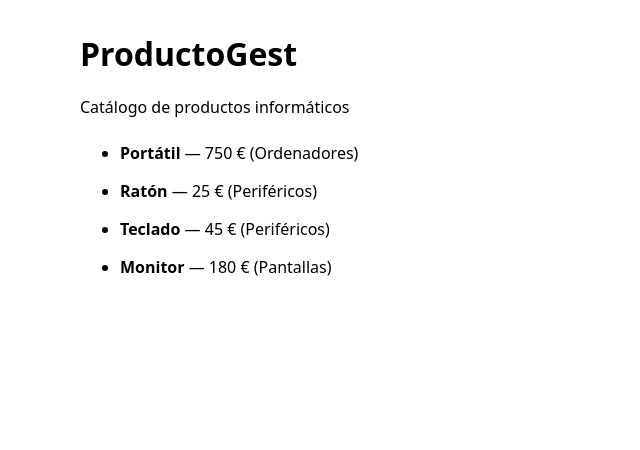
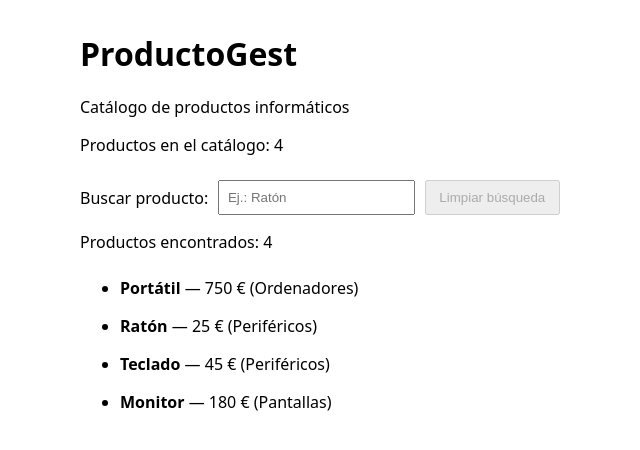
Before and after one commit to jminsausti/ProductoGest-Vue, a Vue app: page / in a window 1280 px wide. Shown: the top 450 px of the page, without its empty margins (200-840 px from the left). Built offline with nearby package versions, Linux system fonts and the light colour scheme.

Commit message:
Actualizar fundamentos de Vue y buscador ProductoGest

```diff
--- a/src/App.vue
+++ b/src/App.vue
@@ -1,5 +1,5 @@
 <script setup>
-import { ref } from 'vue'
+import { ref, computed } from 'vue'
 
 const titulo = 'ProductoGest'
 const productos = ref([
@@ -8,14 +8,49 @@ const productos = ref([
   { id: 3, nombre: 'Teclado', precio: 45, categoria: 'Periféricos' },
   { id: 4, nombre: 'Monitor', precio: 180, categoria: 'Pantallas' }
 ])
+const busqueda = ref('')
+
+const productosFiltrados = computed(() => {
+  const texto = busqueda.value.trim().toLocaleLowerCase('es')
+  return productos.value.filter(producto =>
+    producto.nombre.toLocaleLowerCase('es').includes(texto)
+  )
+})
+
+function limpiarBusqueda() {
+  busqueda.value = ''
+}
 </script>
 
 <template>
   <main>
     <h1>{{ titulo }}</h1>
     <p>Catálogo de productos informáticos</p>
-    <ul>
-      <li v-for="producto in productos" :key="producto.id">
+    <p>Productos en el catálogo: {{ productos.length }}</p>
+
+    <div class="buscador">
+      <label for="buscar">Buscar producto:</label>
+      <input
+        id="buscar"
+        v-model="busqueda"
+        type="search"
+        placeholder="Ej.: Ratón"
+      />
+      <button type="button" @click="limpiarBusqueda" :disabled="!busqueda">
+        Limpiar búsqueda
+      </button>
+    </div>
+
+    <p>Productos encontrados: {{ productosFiltrados.length }}</p>
+    <p v-if="productosFiltrados.length === 0" role="status">
+      No hay productos que coincidan con la búsqueda.
+    </p>
+    <ul v-else>
+      <li
+        v-for="producto in productosFiltrados"
+        :key="producto.id"
+        :title="`Categoría: ${producto.categoria}`"
+      >
         <strong>{{ producto.nombre }}</strong> —
         {{ producto.precio }} € ({{ producto.categoria }})
       </li>
@@ -24,6 +59,10 @@ const productos = ref([
 </template>
 
 <style scoped>
-main { max-width: 720px; margin: 2rem auto; font-family: system-ui, sans-serif; }
+main { max-width: 720px; margin: 2rem auto; padding: 0 1rem; font-family: system-ui, sans-serif; }
+.buscador { display: flex; flex-wrap: wrap; align-items: center; gap: .6rem; margin-top: 1.5rem; }
+input { padding: .5rem; }
+button { padding: .5rem .8rem; cursor: pointer; }
+button:disabled { cursor: not-allowed; }
 li { padding: .5rem 0; }
 </style>
```
